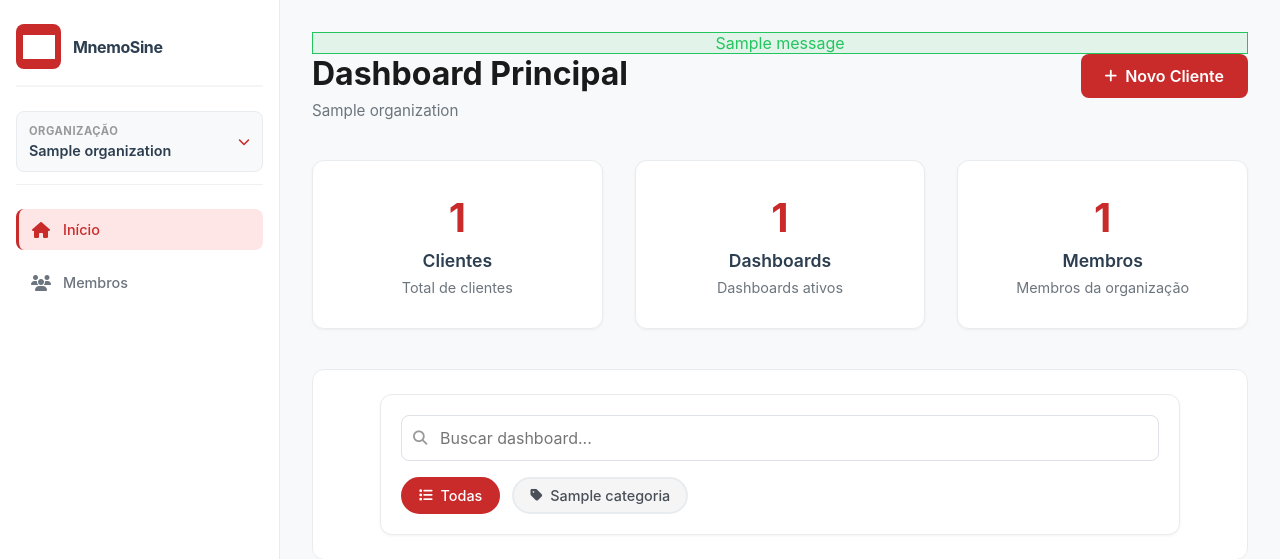
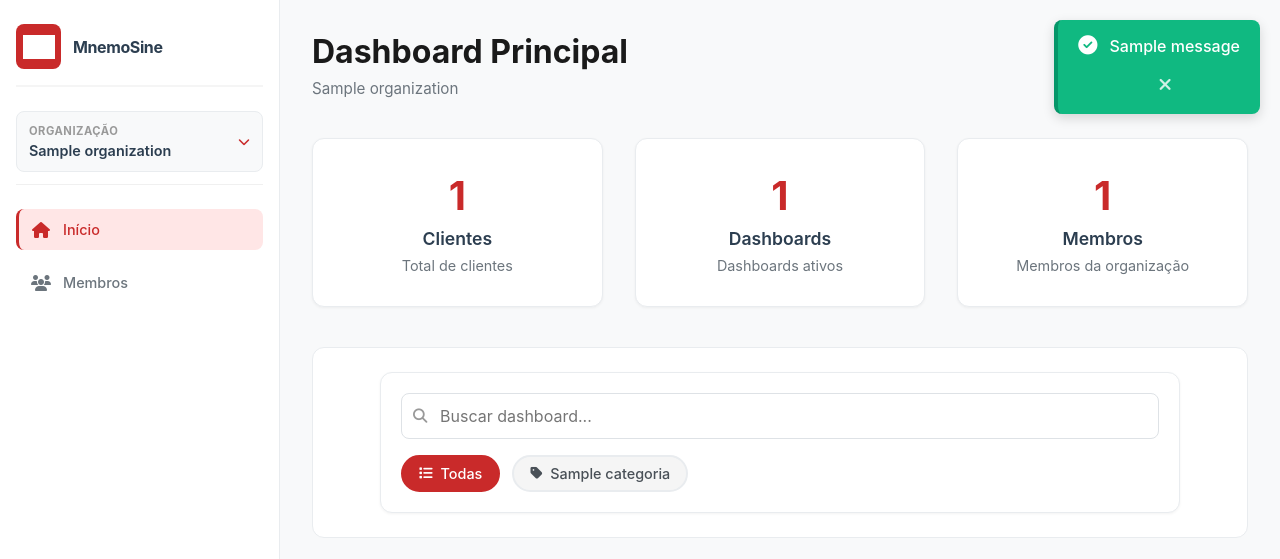
Before and after one commit to Allcantaraa/MnemoSine, a Django app: page / in a window 1280 px wide. Shown: the top 559 px of the page. Run offline with Django 5.2, Linux system fonts and the light colour scheme; a user stored in the database is signed in; tables that the repository leaves empty hold one stand-in row (values such as "Sample post"); grey boxes marked "Sample" are stand-in pictures; one stand-in notice (Sample message) is shown; grey boxes are pictures that could not be loaded.

Commit message:
correção no layout

```diff
--- a/base_templates/global/partials/_messages.html
+++ b/base_templates/global/partials/_messages.html
@@ -1,7 +1,122 @@
 {% if messages %}
-    {% for message in messages %}
-        <div class="message {{ message.tags }}">
-            {{ message }}
-        </div>
-    {% endfor %}
+    <div class="messages-container">
+        {% for message in messages %}
+            <div class="message message-{{ message.tags }}" role="alert">
+                <div class="message-content">
+                    {% if message.tags == "success" %}
+                        <i class="fa-solid fa-check-circle"></i>
+                    {% elif message.tags == "error" %}
+                        <i class="fa-solid fa-exclamation-circle"></i>
+                    {% elif message.tags == "warning" %}
+                        <i class="fa-solid fa-triangle-exclamation"></i>
+                    {% elif message.tags == "info" %}
+                        <i class="fa-solid fa-info-circle"></i>
+                    {% endif %}
+                    <span>{{ message }}</span>
+                </div>
+                <button class="message-close" onclick="this.parentElement.style.display='none';"><i class="fa-solid fa-times"></i></button>
+            </div>
+        {% endfor %}
+    </div>
+
+    <style>
+        .messages-container {
+            position: fixed;
+            top: 20px;
+            right: 20px;
+            display: flex;
+            flex-direction: column;
+            gap: 0.75rem;
+            z-index: 2000;
+            max-width: 400px;
+        }
+
+        .message {
+            display: flex;
+            align-items: center;
+            justify-content: space-between;
+            padding: 1rem 1.25rem;
+            border-radius: 8px;
+            box-shadow: 0 4px 12px rgba(0, 0, 0, 0.15);
+            animation: slideIn 0.3s ease-out;
+            border-left: 4px solid;
+        }
+
+        @keyframes slideIn {
+            from {
+                transform: translateX(400px);
+                opacity: 0;
+            }
+            to {
+                transform: translateX(0);
+                opacity: 1;
+            }
+        }
+
+        .message-content {
+            display: flex;
+            align-items: center;
+            gap: 0.75rem;
+            color: white;
+            font-weight: 500;
+            flex: 1;
+        }
+
+        .message-content i {
+            font-size: 1.2rem;
+            flex-shrink: 0;
+        }
+
+        .message-success {
+            background-color: #10b981;
+            border-left-color: #059669;
+        }
+
+        .message-error {
+            background-color: #ef4444;
+            border-left-color: #dc2626;
+        }
+
+        .message-warning {
+            background-color: #f59e0b;
+            border-left-color: #d97706;
+        }
+
+        .message-info {
+            background-color: #3b82f6;
+            border-left-color: #2563eb;
+        }
+
+        .message-close {
+            background: none;
+            border: none;
+            color: white;
+            cursor: pointer;
+            font-size: 1.1rem;
+            padding: 0.25rem 0.5rem;
+            display: flex;
+            align-items: center;
+            transition: all 0.2s ease;
+            opacity: 0.8;
+            margin-left: 0.75rem;
+            flex-shrink: 0;
+        }
+
+        .message-close:hover {
+            opacity: 1;
+            transform: scale(1.1);
+        }
+
+        @media (max-width: 600px) {
+            .messages-container {
+                left: 10px;
+                right: 10px;
+                max-width: none;
+            }
+
+            .message {
+                padding: 0.85rem 1rem;
+            }
+        }
+    </style>
 {% endif %}
--- a/dashboard/views.py
+++ b/dashboard/views.py
@@ -237,7 +237,7 @@ def criar_dashboard(request, client_slug):
     form_action = reverse('criar_dashboard', args=(client_slug,))
 
     if request.method == 'POST':
-        form = DashboardForm(request.POST, request.FILES)
+        form = DashboardForm(request.POST, request.FILES, organization=org)
 
         if form.is_valid():
             dashboard = form.save(commit=False)
@@ -255,7 +255,7 @@ def criar_dashboard(request, client_slug):
         })
 
     return render(request, 'modals/dashboard.html', {
-        'form': DashboardForm(),
+        'form': DashboardForm(organization=org),
         'cliente': cliente,
         'form_action': form_action,
         'is_updating': False
@@ -276,7 +276,7 @@ def atualizar_dashboard(request, client_slug, slug):
     form_action = reverse('atualizar_dashboard', args=(client_slug, slug))
 
     if request.method == 'POST':
-        form = DashboardForm(request.POST, request.FILES, instance=dashboard)
+        form = DashboardForm(request.POST, request.FILES, instance=dashboard, organization=org)
 
         if form.is_valid():
             form.save()
@@ -291,7 +291,7 @@ def atualizar_dashboard(request, client_slug, slug):
             'is_updating': True
         })
 
-    form = DashboardForm(instance=dashboard)
+    form = DashboardForm(instance=dashboard, organization=org)
 
     return render(request, 'modals/dashboard.html', {
         'form': form,
```
Also changed, not shown: base_templates/global/partials/_header.html (+34 -11 lines), dashboard/forms.py (+14 -1 lines), dashboard/templates/organization/alterar_role.html (+26 -32 lines).
